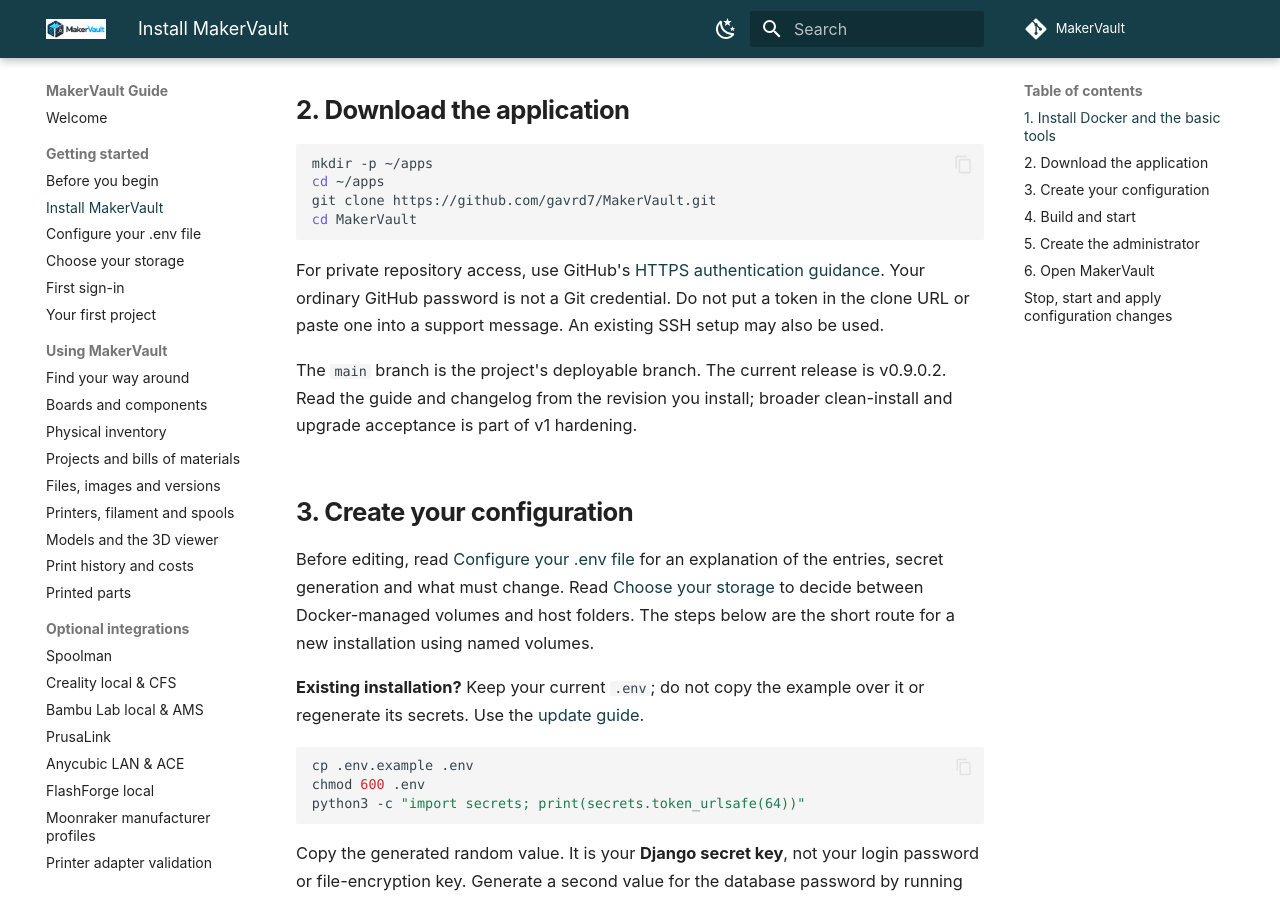
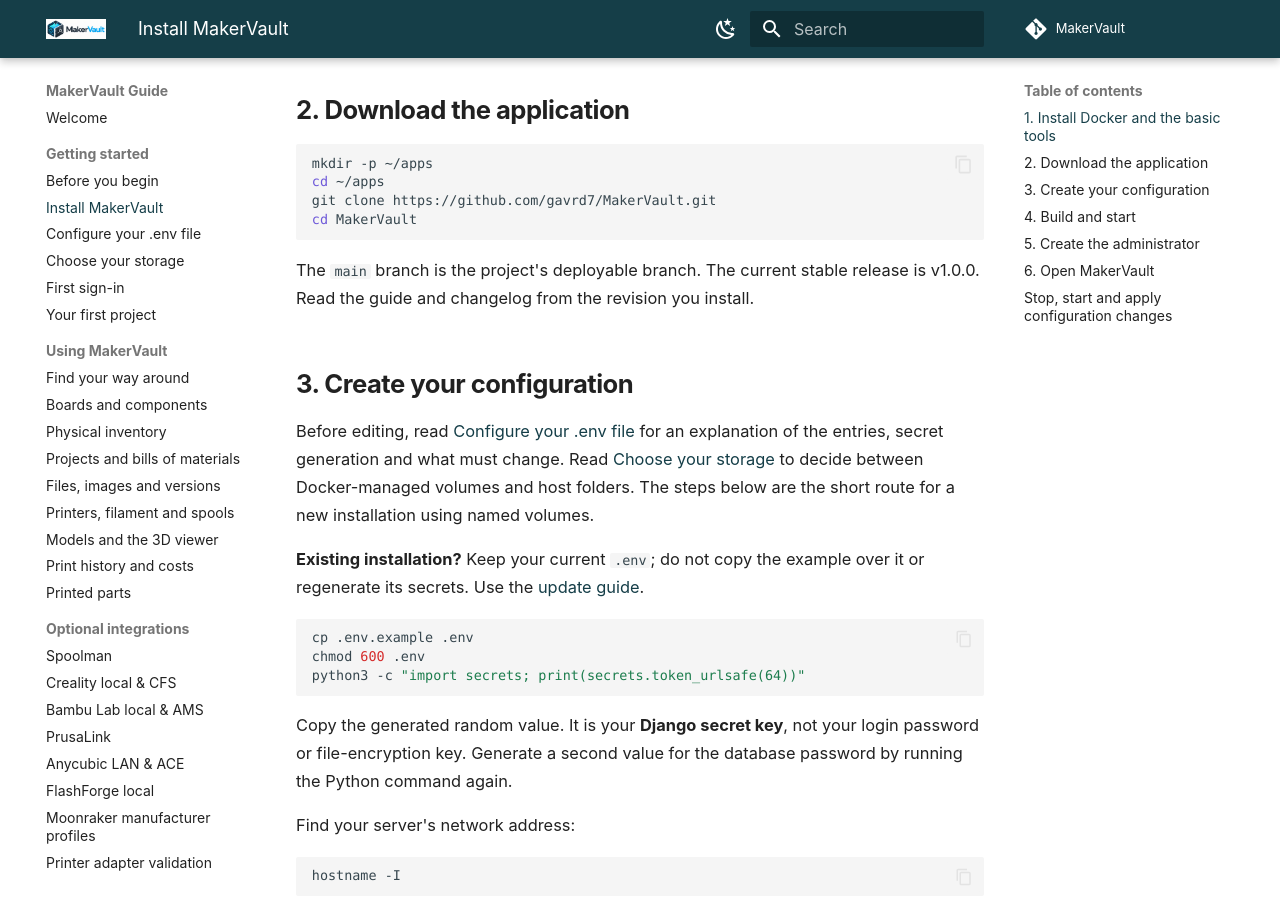
Before and after one commit to gavrd7/MakerVault, an MkDocs documentation site: the page built from docs/guide/getting-started/install.md, in a window 1280 px wide and 900 px high, scrolled down 784 px. Built offline with MkDocs 1.6.1 and Material for MkDocs 9.7.7, drawn with Linux system fonts in a browser that asks for light colours; comment, search, counter and statistics services are not loaded.

Commit message:
Prepare MakerVault for public repository (#61)
* Run CI on GitHub-hosted runners

* Use generic bind-mount examples

* Prepare README for public source repository

* Update installation guide for public v1 source

* Update newcomer guide for public repository

* Make Git workflow visibility-neutral

````diff
--- a/docs/guide/getting-started/install.md
+++ b/docs/guide/getting-started/install.md
@@ -32,9 +32,8 @@
 cd MakerVault
 ```
 
-For private repository access, use GitHub's [HTTPS authentication guidance](https://docs.github.com/en/authentication/keeping-your-account-and-data-secure/about-authentication-to-github). Your ordinary GitHub password is not a Git credential. Do not put a token in the clone URL or paste one into a support message. An existing SSH setup may also be used.
 
-The `main` branch is the project's deployable branch. The current release is v0.9.0.2. Read the guide and changelog from the revision you install; broader clean-install and upgrade acceptance is part of v1 hardening.
+The `main` branch is the project's deployable branch. The current stable release is v1.0.0. Read the guide and changelog from the revision you install.
 
 ## 3. Create your configuration
 
````
Also changed, not shown: README.md (+1 -3 lines), docs/GIT_WORKFLOW.md (+1 -1 lines), docs/guide/getting-started/before-you-begin.md (+1 -1 lines), 2 other files.
